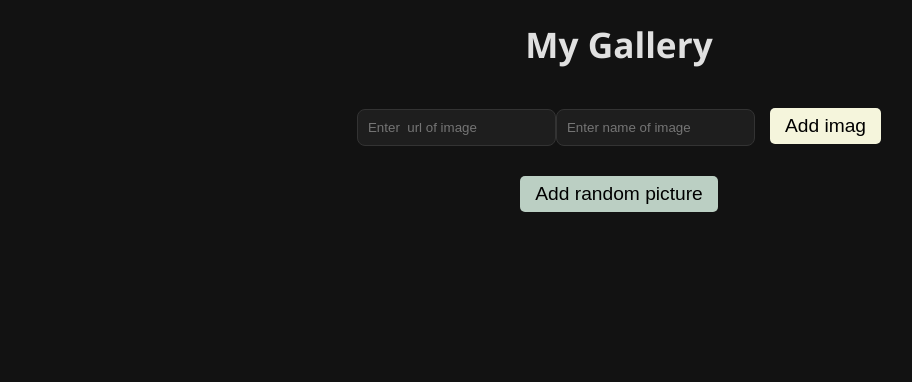
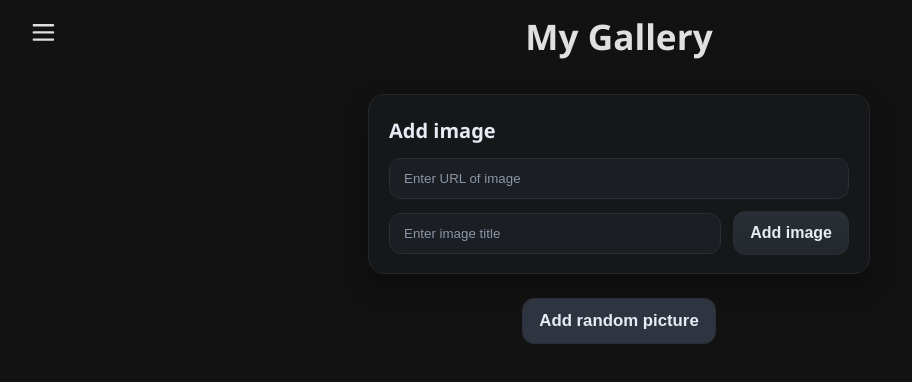
Before and after one commit to Dmydmo/My-Project-React-Gallery, a React (Create React App) app: page / in a window 1280 px wide. Shown: the top 382 px of the page, without its empty margins (21-933 px from the left). Built offline with nearby package versions, Linux system fonts and the light colour scheme.

Commit message:
Redesign image form, add menu icon, update styles

```diff
--- a/public/index.html
+++ b/public/index.html
@@ -12,7 +12,7 @@
     <link rel="icon" type="image/png" sizes="32x32" href="/favicon-32x32.png" />
     <link rel="icon" type="image/png" sizes="16x16" href="/favicon-16x16.png" />
     <link rel="manifest" href="/site.webmanifest" />
-    <title>My Gelery</title>
+    <title>My Gellery</title>
   </head>
   <body>
     <div id="root"></div>
--- a/src/App.css
+++ b/src/App.css
@@ -3,8 +3,3 @@
   text-align: center;
   margin: 0 auto;
 }
-h1 {
-  font-size: 2.2rem;
-  margin-bottom: 40px;
-  margin-top: 20px;
-}
--- a/src/App.js
+++ b/src/App.js
@@ -1,31 +1,32 @@
-import { useEffect, useState } from "react";
-import { v4 as uuidv4 } from "uuid";
-import "./App.css";
-import ImageForm from "./component/ImageForm";
-import Gallery from "./component/Gallery";
-import AddRandonImg from "./component/AddRandomImg";
+import { useEffect, useState } from 'react';
+import { v4 as uuidv4 } from 'uuid';
+import './App.css';
+import ImageForm from './component/ImageForm';
+import Gallery from './component/Gallery';
+import AddRandonImg from './component/AddRandomImg';
+import Header from './component/Header/Header';
 
 function App() {
   const [urls, setUrls] = useState([]);
 
   useEffect(() => {
-    const saved = localStorage.getItem("gallery");
+    const saved = localStorage.getItem('gallery');
     if (saved) {
       setUrls(JSON.parse(saved));
     }
   }, []);
   useEffect(() => {
-    localStorage.setItem("gallery", JSON.stringify(urls));
+    localStorage.setItem('gallery', JSON.stringify(urls));
   }, [urls]);
 
   const handleAddRandom = async () => {
     try {
-      const response = await fetch("https://picsum.photos/400/300");
-      if (!response.ok) throw new Error("Network response was not ok");
+      const response = await fetch('https://picsum.photos/400/300');
+      if (!response.ok) throw new Error('Network response was not ok');
 
       addImg(response.url);
     } catch (err) {
-      console.error("Fetch random image failed:", err);
+      console.error('Fetch random image failed:', err);
     }
   };
 
@@ -35,7 +36,7 @@ function App() {
     );
   };
 
-  const addImg = (url, title = "") => {
+  const addImg = (url, title = '') => {
     const newUriObj = {
       url,
       id: uuidv4(),
@@ -52,9 +53,14 @@ function App() {
     setUrls([]);
   };
 
+  const onToggle = () => {
+    alert('opan menu');
+  };
+
   return (
     <div className="App">
-      <h1> My Gallery</h1>
+      <Header onToggle={onToggle} />
+
       <ImageForm addImg={addImg} />
       <AddRandonImg handleAddRandom={handleAddRandom} />
       <Gallery
--- /dev/null
+++ b/src/component/Header/Header.js
@@ -0,0 +1,19 @@
+import IconBtn from '../UI/IconBtn';
+import './Header.module.css';
+
+function Header({ onToggle }) {
+  return (
+    <header>
+      <div className="divMenu">
+        <IconBtn
+          icon="menu" // или "menu"
+          title="Menu"
+          classKey="headerMenu"
+          onClick={onToggle}
+        />
+      </div>
+      <h1> My Gallery</h1>
+    </header>
+  );
+}
+export default Header;
--- /dev/null
+++ b/src/component/Header/Header.module.css
@@ -0,0 +1,23 @@
+header {
+  position: relative;
+  height: 64px;
+  padding: 4px 10px;
+  display: flex;
+  align-items: center;
+}
+h1 {
+  font-size: 2.2rem;
+  position: absolute;
+  left: 50%;
+  top: 50%;
+  transform: translate(-50%, -50%);
+  margin: 0;
+  white-space: nowrap; /* чтобы не переносился; убери при длинных тайтлах */
+  pointer-events: none; /* опционально: клики проходят “сквозь” заголовок */
+}
+.divMenu {
+  display: flex;
+  align-items: center;
+  gap: 12px;
+  height: 100%;
+}
--- a/src/component/ImageForm.js
+++ b/src/component/ImageForm.js
@@ -1,42 +1,47 @@
-import { useState } from "react";
-import styles from "./ImageForm.module.css";
-import Button from "./UI/Button";
+import { useState } from 'react';
+import styles from './ImageForm.module.css';
+import Button from './UI/Button';
 
 function ImageForm({ addImg }) {
-  const [datas, setDatas] = useState({ url: "", title: "" });
+  const [datas, setDatas] = useState({ url: '', title: '' });
 
-  const handleChange = (event) => {
-    const { name, value } = event.target;
-    setDatas((data) => ({ ...data, [name]: value }));
+  const handleChange = (e) => {
+    const { name, value } = e.target;
+    setDatas((d) => ({ ...d, [name]: value }));
   };
 
-  const handleSubmit = (event) => {
-    event.preventDefault();
+  const handleSubmit = (e) => {
+    e.preventDefault();
     addImg(datas.url, datas.title);
-    setDatas({ url: "", title: "" });
+    setDatas({ url: '', title: '' });
   };
+
   return (
     <div className={styles.formContainer}>
-      <form className=" form-container" onSubmit={handleSubmit}>
+      <h2 className={styles.cardTitle}>Add image</h2>
+      <form className={styles.form} onSubmit={handleSubmit}>
         <input
+          className={styles.input}
           type="text"
           name="url"
           value={datas.url}
           onChange={handleChange}
-          placeholder="Enter  url of image"
+          placeholder="Enter URL of image"
         />
         <input
+          className={styles.input}
           type="text"
           name="title"
           value={datas.title}
           onChange={handleChange}
-          placeholder="Enter name of image"
+          placeholder="Enter image title"
         />
         <Button className={styles.btnAddForm} type="submit">
-          Add imag
+          Add image
         </Button>
       </form>
     </div>
   );
 }
+
 export default ImageForm;
--- a/src/component/ImageForm.module.css
+++ b/src/component/ImageForm.module.css
@@ -1,15 +1,108 @@
 .formContainer {
-  margin-bottom: 30px;
+  background: #151719;
+  border: 1px solid #24272b;
+  border-radius: 16px;
+  box-shadow: 0 12px 28px rgba(0, 0, 0, 0.35);
+  padding: 18px 20px;
+  max-width: 460px;
+  margin: 22px auto 24px;
 }
 
+.cardTitle {
+  font-size: 1.25rem;
+  font-weight: 800;
+  color: #e7ebf3;
+  text-align: left;
+  margin: 4px 0 14px;
+}
+
+.form {
+  display: grid;
+  grid-template-columns: 1fr auto;
+  grid-template-areas:
+    'url   url'
+    'title button';
+  gap: 12px;
+  align-items: center;
+}
+
+/* Привязываемся к name, обёртки не требуются */
+.form input[name='url'] {
+  grid-area: url;
+}
+.form input[name='title'] {
+  grid-area: title;
+}
 .btnAddForm {
-  font-size: 1.2em;
-  margin-left: 15px;
+  grid-area: button;
 }
-input {
-  background-color: #1e1e1e;
-  color: #f5f5f5;
-  border: 1px solid #333;
-  padding: 10px;
-  border-radius: 8px;
+
+/* Визуал инпутов — тёмный стиль */
+.input {
+  background: #1b1e22;
+  color: #e7ebf3;
+  border: 1px solid #2a2f36;
+  border-radius: 12px;
+  padding: 12px 14px;
+  outline: none;
+  transition: border-color 0.15s, box-shadow 0.15s, background 0.15s;
 }
+.input::placeholder {
+  color: #8d96a6;
+}
+.input:hover {
+  background: #1d2025;
+  border-color: #353b44;
+}
+.input:focus {
+  border-color: #5d86ff;
+  box-shadow: 0 0 0 3px rgba(93, 134, 255, 0.18);
+}
+
+/* Кнопка — как на мокапе */
+.btnAddForm {
+  font-weight: 600;
+  font-size: 1rem;
+  padding: 12px 16px;
+  border-radius: 12px;
+  border: 1px solid #2a2f36;
+  background: linear-gradient(180deg, #2a2f36, #23272e);
+  color: #e7ebf3;
+  cursor: pointer;
+  white-space: nowrap;
+  transition: transform 0.08s, box-shadow 0.15s, background 0.15s,
+    border-color 0.15s, opacity 0.15s;
+}
+.btnAddForm:hover {
+  background: linear-gradient(180deg, #303540, #262b33);
+  border-color: #3b424d;
+  box-shadow: 0 8px 20px rgba(0, 0, 0, 0.35);
+}
+.btnAddForm:active {
+  transform: translateY(1px);
+}
+.btnAddForm:disabled {
+  opacity: 0.6;
+  cursor: not-allowed;
+}
+
+/* Адаптив: всё в колонку
+@media (max-width: 680px) {
+  .form {
+    grid-template-columns: 1fr;
+    grid-template-areas:
+      'url'
+      'title'
+      'button';
+  }
+  .btnAddForm {
+    width: 100%;
+  }
+}
+
+@media (prefers-reduced-motion: reduce) {
+  .input,
+  .btnAddForm {
+    transition: none;
+  }
+} */
--- a/src/component/UI/Button.module.css
+++ b/src/component/UI/Button.module.css
@@ -1,22 +1,89 @@
+/* База — основная кнопка (используется в форме Add image) */
 .button {
-  background-color: beige;
-  padding: 7px 15px;
-  border: none;
-  border-radius: 5px;
+  display: inline-flex;
+  align-items: center;
+  justify-content: center;
+  gap: 8px;
+
+  font-size: 1rem;
+  font-weight: 600;
+  padding: 12px 16px;
+
+  color: #e7ebf3;
+  background: linear-gradient(180deg, #2a2f36, #23272e);
+  border: 1px solid #2a2f36;
+  border-radius: 12px;
   cursor: pointer;
+  white-space: nowrap;
+
+  transition: transform 0.08s ease, box-shadow 0.15s ease, background 0.15s ease,
+    border-color 0.15s ease, color 0.15s ease, opacity 0.15s ease;
 }
+
 .button:hover {
-  background-color: rgb(81, 238, 89);
+  background: linear-gradient(180deg, #303540, #262b33);
+  border-color: #3b424d;
+  box-shadow: 0 8px 20px rgba(0, 0, 0, 0.35);
 }
+
+.button:active {
+  transform: translateY(1px);
+}
+.button:disabled {
+  opacity: 0.6;
+  cursor: not-allowed;
+}
+
+.button:focus-visible {
+  outline: 0;
+  box-shadow: 0 0 0 3px rgba(93, 134, 255, 0.18);
+}
+
+/* Рандом — тёмная вторичная */
 .btnAddRandomImg {
-  font-size: 1.2em;
+  font-size: 1.05em;
   margin-bottom: 30px;
-  background-color: rgb(187, 207, 195);
+  color: #e7ebf3;
+  background: #2f3540;
+  border: 1px solid #2a2f36;
+  border-radius: 12px;
 }
+
+.btnAddRandomImg:hover {
+  background: #1f2328;
+  border-color: #3a414c;
+  box-shadow: 0 6px 16px rgba(0, 0, 0, 0.28);
+}
+
+.btnAddRandomImg:active {
+  transform: translateY(1px);
+  background-color: #1b1e22;
+  color: #d6dbe7;
+}
+
+/* Очистить — контурная третичная */
+.btnClearGallery {
+  position: relative;
+  margin-bottom: 10px;
+
+  background: transparent;
+  color: #b1b8c6;
+  border: 1px solid #2a2f36;
+  border-radius: 12px;
+  padding: 12px 16px;
+}
+
+.btnClearGallery:hover {
+  background: #171a1d;
+  border-color: #363c46;
+  color: #d0d6e3;
+}
+
+.btnClearGallery:active {
+  transform: translateY(1px);
+}
+
+/* Доп. утилита, если используешь отдельно — оставил как есть */
 .btnClin {
   color: blueviolet;
 }
-.btnClearGallery {
-  position: relative;
-  margin-bottom: 10px;
-}
--- /dev/null
+++ b/src/component/UI/IconBtn.js
@@ -0,0 +1,41 @@
+import { RiDeleteBin2Line } from 'react-icons/ri';
+import { FiMoreVertical, FiDownload } from 'react-icons/fi';
+import { HiOutlineMenu } from 'react-icons/hi';
+
+import styles from './IconBtn.module.css';
+
+const ICONS = {
+  delete: RiDeleteBin2Line,
+  more: FiMoreVertical,
+  download: FiDownload,
+  menu: HiOutlineMenu,
+};
+
+function IconBtn({
+  icon,
+  title,
+  onClick,
+  classKey,
+  extraClass = '',
+  disabled = false,
+  type = 'button',
+  ...rest
+}) {
+  const Icon = ICONS[icon];
+  return (
+    <button
+      type={type}
+      title={title}
+      disabled={disabled}
+      onClick={onClick}
+      className={`${styles.root} ${
+        classKey ? styles[classKey] : ''
+      } ${extraClass}`}
+      {...rest}
+    >
+      {<Icon />}
+    </button>
+  );
+}
+
+export default IconBtn;
--- /dev/null
+++ b/src/component/UI/IconBtn.module.css
@@ -0,0 +1,55 @@
+/* База для всех иконок-кнопок */
+.root {
+  border: 0;
+  background: transparent;
+  cursor: pointer;
+  padding: 0px;
+  /* border-radius: 9999px; */
+  /* min-width: 36px;
+  /* min-height: 36px; */
+  transition: transform 0.12s ease, background 0.12s ease, opacity 0.12s ease,
+    color 0.12s ease;
+}
+.root:hover {
+  /* background: #9fd1290f; */
+  transform: scale(1.2);
+  color: #f39e88;
+}
+.root:active {
+  transform: scale(0.9);
+}
+.root:disabled {
+  opacity: 0.5;
+  cursor: not-allowed;
+}
+
+/* ДАЛЕЕ — именованные классы, которые ты будешь передавать через prop classKey */
+
+/* Пример: кнопка удаления в карточке галереи */
+.btnDelImg {
+  color: #eff77e;
+  opacity: 0.7;
+  position: absolute;
+  bottom: 0;
+  left: 1px;
+  padding: 6px 12px;
+}
+.btnDelImg:hover {
+  color: rgb(228, 98, 76);
+  opacity: 1;
+  transform: scale(1.2);
+}
+
+/* Пример: кнопка меню в header */
+.headerMenu {
+  font-size: 1.8em;
+  color: inherit;
+}
+
+.soft {
+  background: rgba(0, 0, 0, 0.06);
+}
+.solid {
+  background: #111;
+  color: #fff;
+}
```
Also changed, not shown: src/component/Gallery.module.css (+91 -25 lines).
